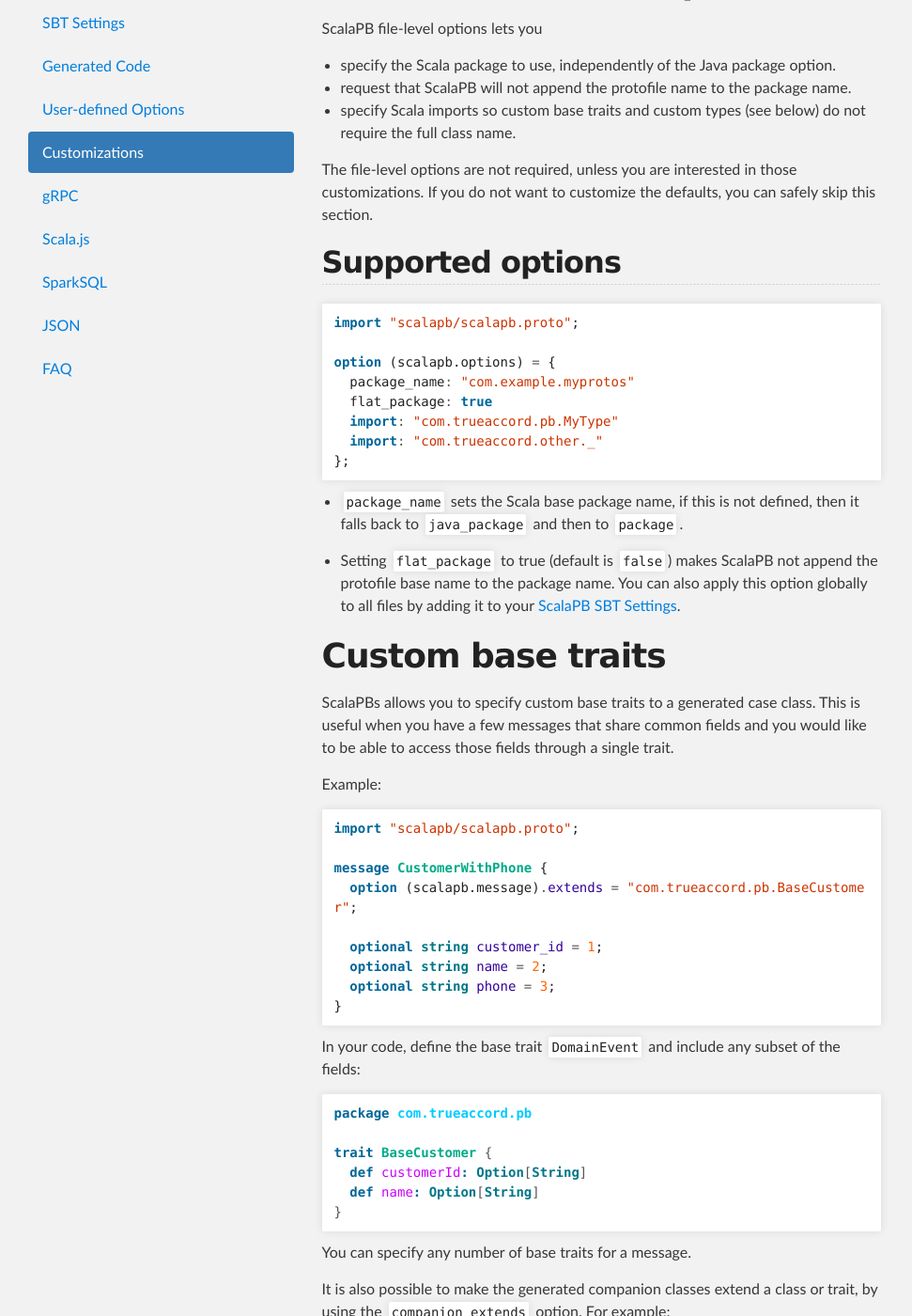
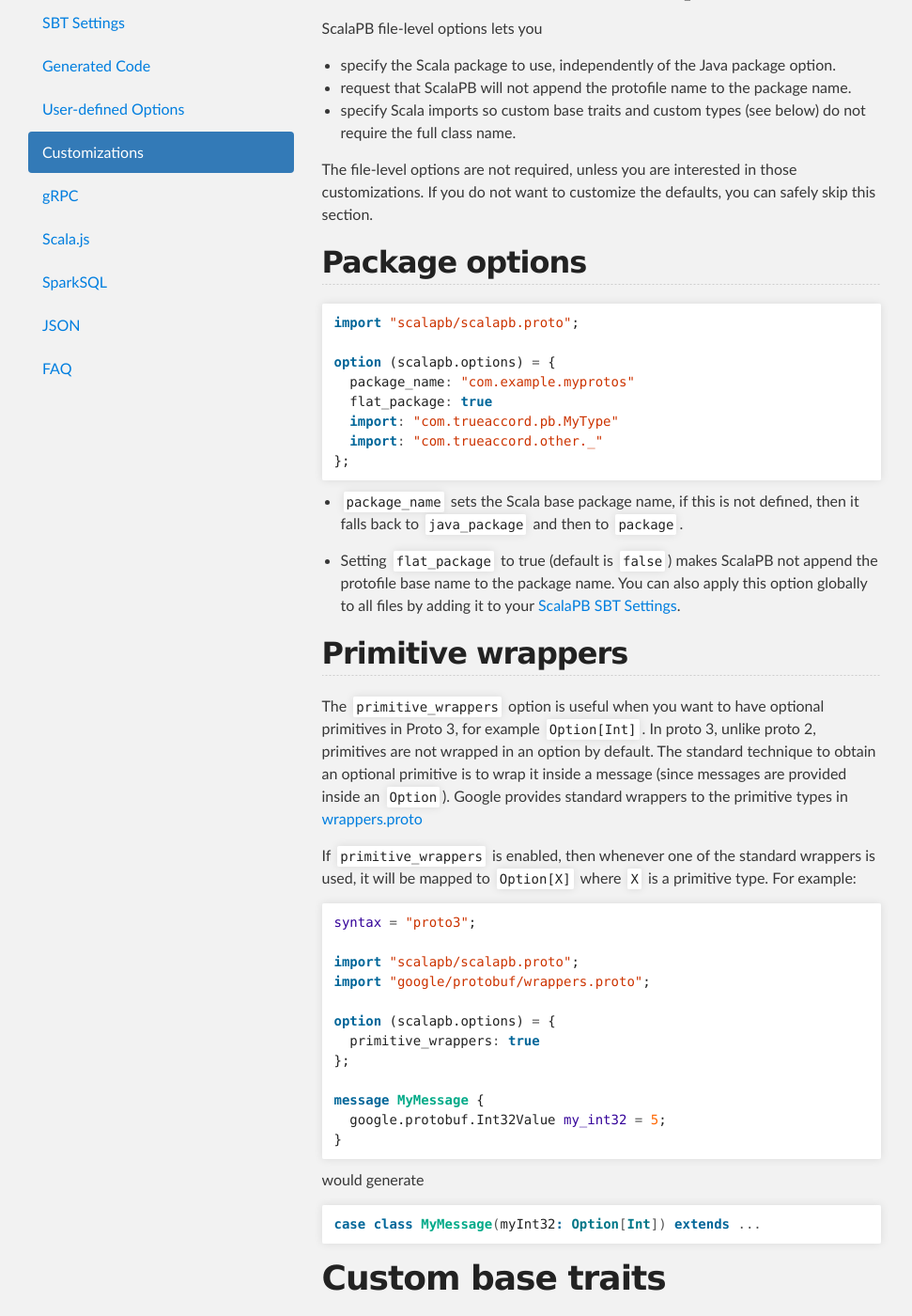
Before and after one commit to scalapb/ScalaPB, a Jekyll site: the page built from customizations.md, in a window 1280 px wide and 1400 px high, scrolled down 276 px. Shown: the whole window at 94% size, without its empty margins (0-971 px from the left). Built offline with Jekyll 4.4.1, drawn with Linux system fonts in a browser that asks for light colours.

Commit message:
Documentation for #70.

```diff
--- a/customizations.md
+++ b/customizations.md
@@ -17,7 +17,7 @@
 customizations. If you do not want to customize the defaults, you can safely
 skip this section.
 
-## Supported options
+## Package options
 
 {% highlight proto %}
 import "scalapb/scalapb.proto";
@@ -36,6 +36,41 @@
 - Setting `flat_package` to true (default is `false`) makes ScalaPB not append
 the protofile base name to the package name.  You can also apply this option
 globally to all files by adding it to your [ScalaPB SBT Settings]({{site.baseurl}}/sbt-settings.html).
+
+## Primitive wrappers
+
+The `primitive_wrappers` option is useful when you want to have optional
+primitives in Proto 3, for example `Option[Int]`. In proto 3, unlike proto 2,
+primitives are not wrapped in an option by default. The standard technique to
+obtain an optional primitive is to wrap it inside a message (since messages
+are provided inside an `Option`). Google provides standard wrappers to the
+primitive types in
+[wrappers.proto](https://github.com/google/protobuf/blob/master/src/google/protobuf/wrappers.proto)
+
+If `primitive_wrappers` is enabled, then whenever one of the standard wrappers
+is used, it will be mapped to `Option[X]` where `X` is a primitive type. For
+example:
+
+{% highlight proto %}
+syntax = "proto3";
+
+import "scalapb/scalapb.proto";
+import "google/protobuf/wrappers.proto";
+
+option (scalapb.options) = {
+  primitive_wrappers: true
+};
+
+message MyMessage {
+  google.protobuf.Int32Value my_int32 = 5;
+}
+{% endhighlight %}
+
+would generate
+
+{% highlight scala %}
+case class MyMessage(myInt32: Option[Int]) extends ...
+{% endhighlight %}
 
 # Custom base traits
 
```
